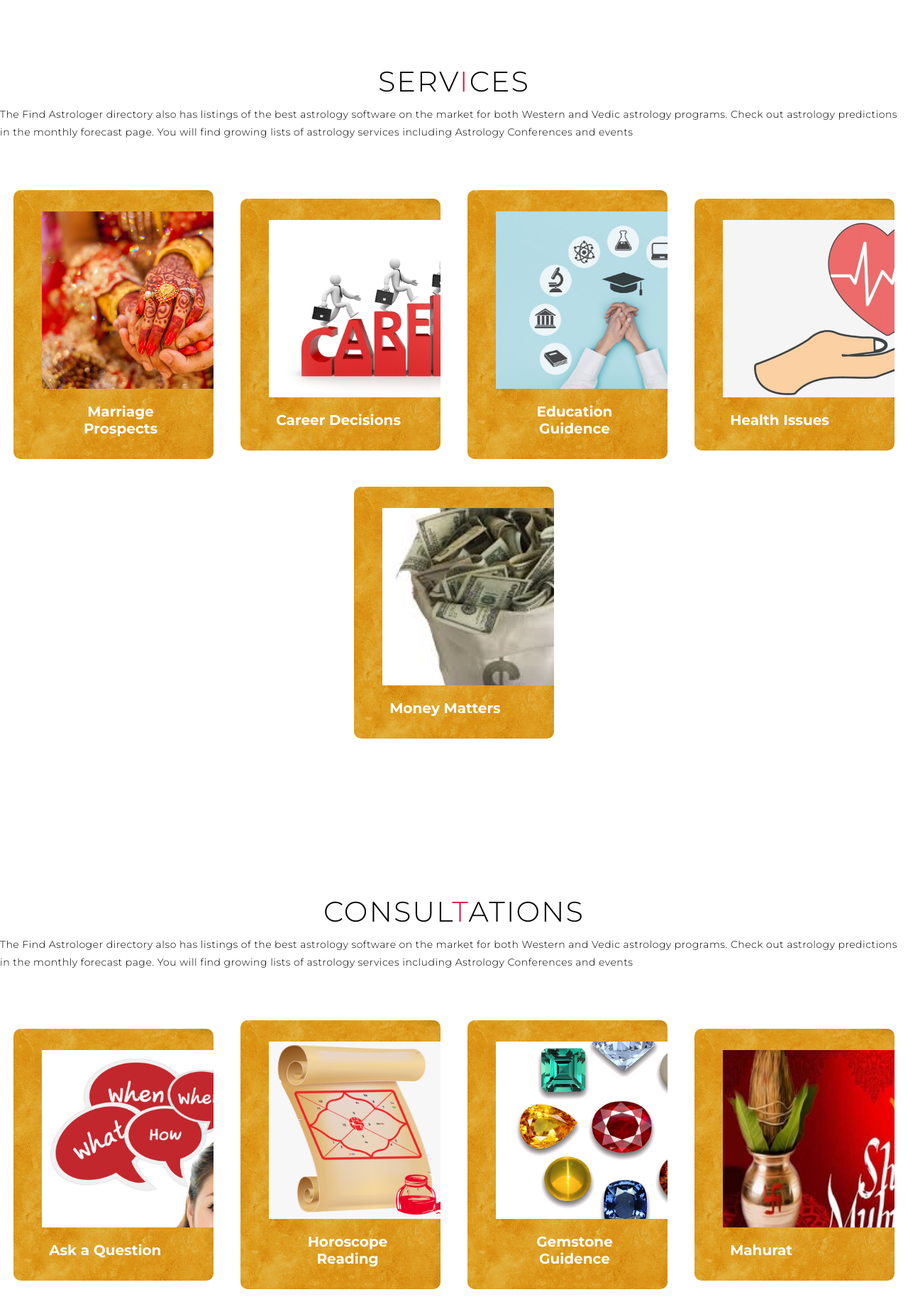
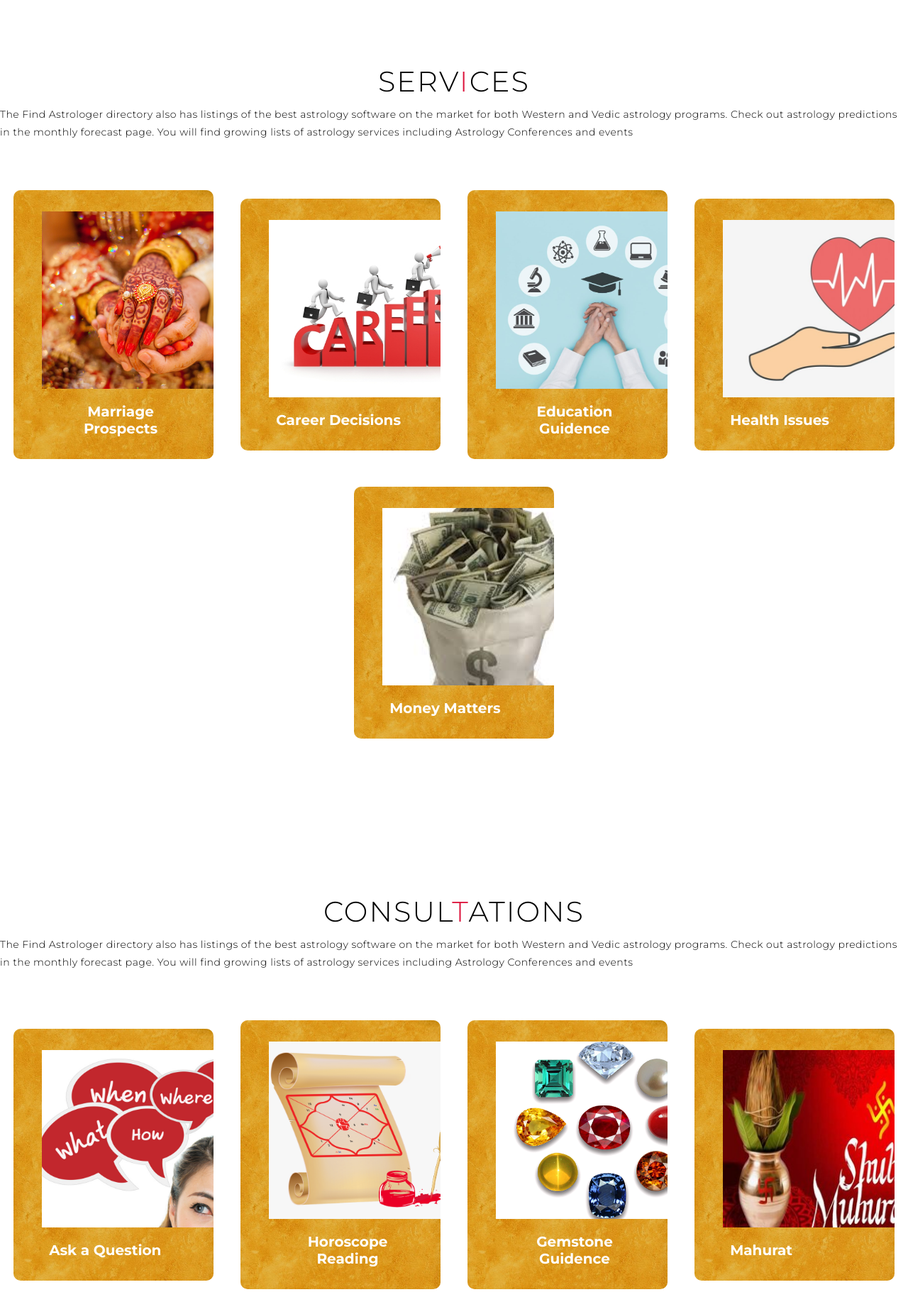
Before and after one commit to indusanalytica/Astro, a plain HTML site: page index.html in a window 1280 px wide. Shown: the part 810-2662 px from the top of the page at 71% size. Drawn offline with Linux system fonts and the light colour scheme.

Commit message:
styleimage

```diff
--- a/style.css
+++ b/style.css
@@ -334,7 +334,7 @@ top: 73%;
 }
 #services .service-item .icon{
     height: 250px;
-    width:360px;
+    width:300px;
     margin-bottom: 20px;
     margin-left:20px ;
 }
@@ -430,7 +430,7 @@ top: 73%;
 }
 #consultation .consultation-item .icon{
     height: 250px;
-    width:360px;
+    width:310px;
     margin-bottom: 20px;
     margin-left:20px ;
 }
```
